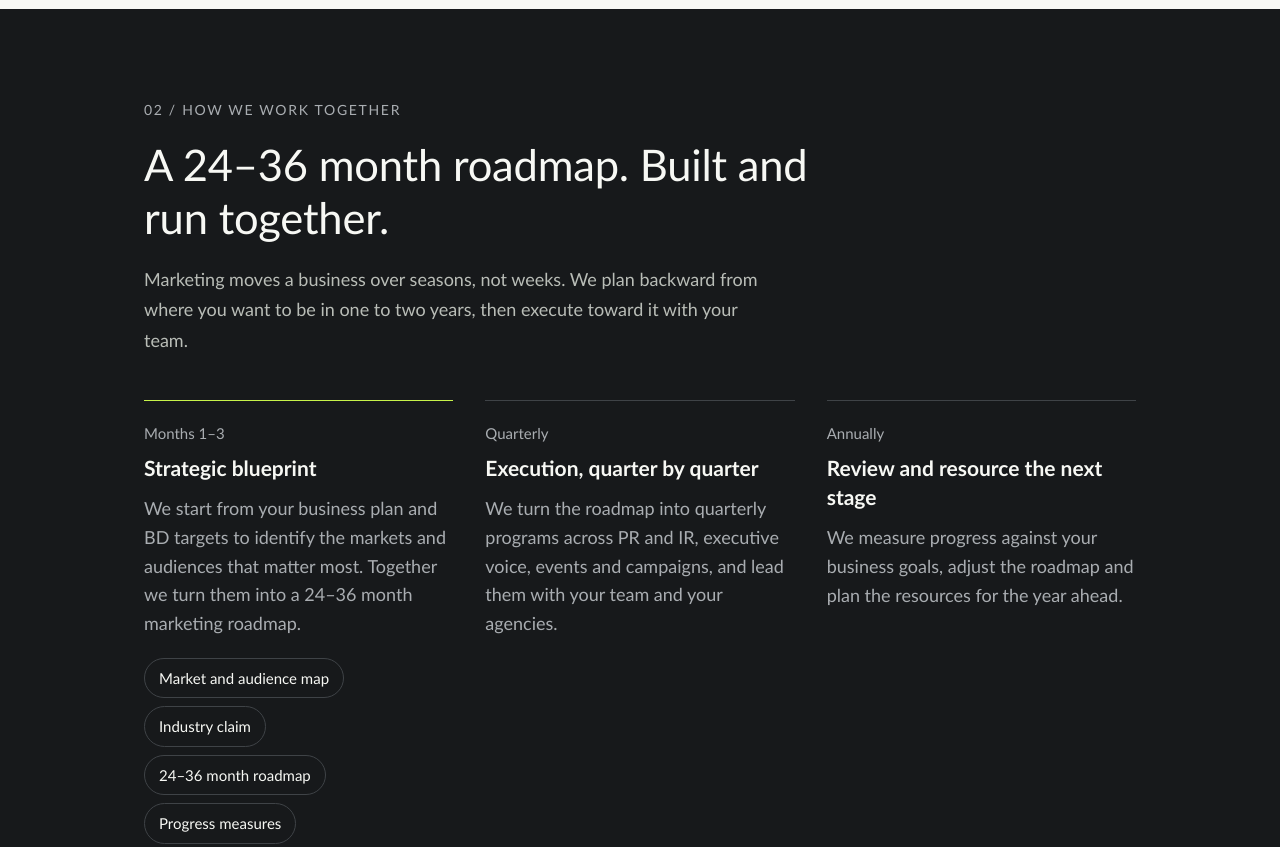
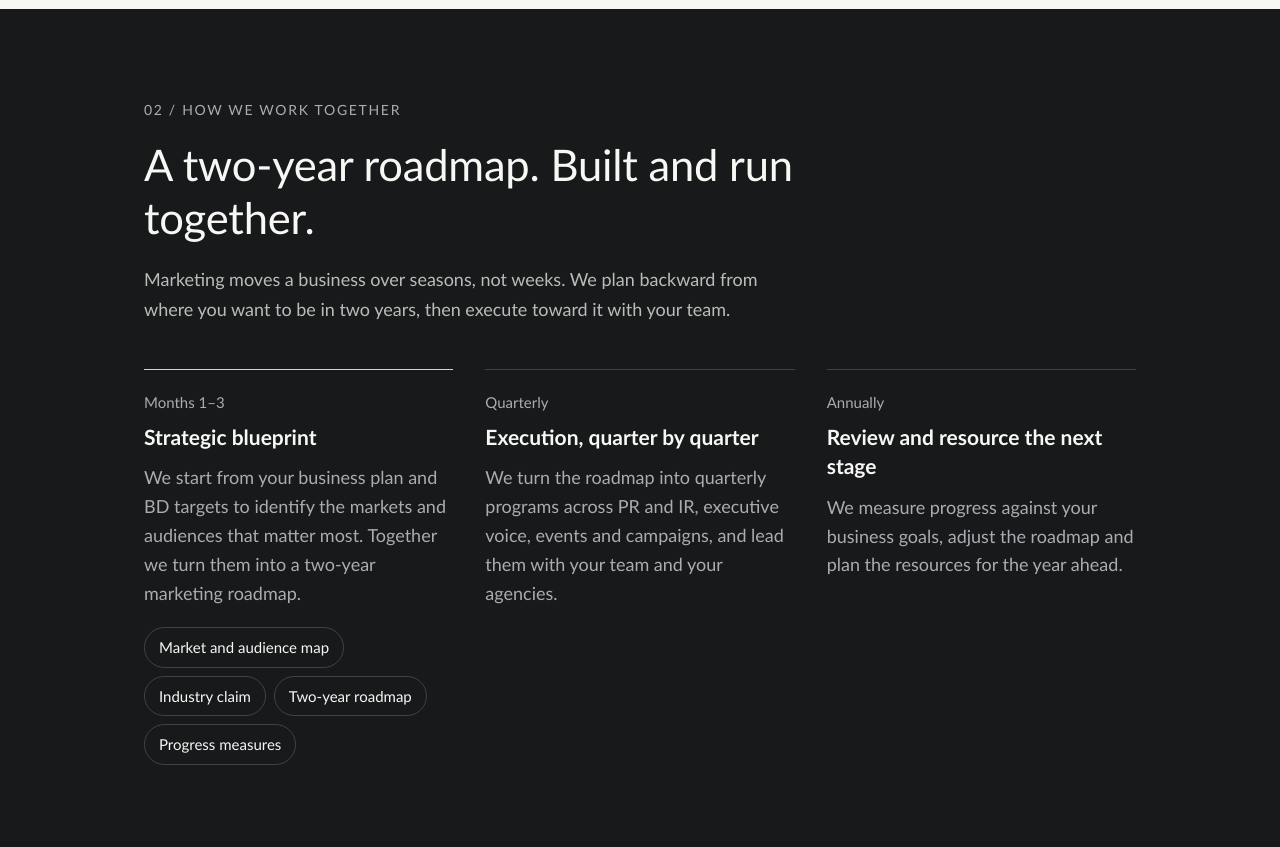
Before and after one commit to jerryjungle/jlstgco-site, a plain HTML site: page approach.html in a window 1280 px wide. Shown: the part 1380-2227 px from the top of the page. Drawn offline with Linux system fonts and the light colour scheme.

Commit message:
Unify engagement timeline to a two-year roadmap
Co-Authored-By: Claude Opus 5.5 <noreply@anthropic.com>
Claude-Session: https://claude.ai/code/session_01C1juADesMAasRMYEaovynv

```diff
--- a/approach.html
+++ b/approach.html
@@ -4,12 +4,12 @@
 <meta charset="utf-8">
 <meta name="viewport" content="width=device-width, initial-scale=1">
 <title>Approach &amp; Services · J&amp;L</title>
-<meta name="description" content="How J&amp;L works: Outside-In and Inside-Out, a 24–36 month strategic roadmap, then execution with your team quarter by quarter.">
+<meta name="description" content="How J&amp;L works: Outside-In and Inside-Out, a two-year strategic roadmap, then execution with your team quarter by quarter.">
 <link rel="canonical" href="https://jlstgco.com/approach.html">
 <meta property="og:type" content="website">
 <meta property="og:site_name" content="J&amp;L">
 <meta property="og:title" content="Approach &amp; Services · J&amp;L">
-<meta property="og:description" content="A 24–36 month roadmap. Built and run together.">
+<meta property="og:description" content="A two-year roadmap. Built and run together.">
 <meta property="og:url" content="https://jlstgco.com/approach.html">
 <meta name="theme-color" content="#17191B">
 <link rel="icon" href="favicon.svg" type="image/svg+xml">
@@ -59,14 +59,14 @@
   <section class="dark" id="services">
     <div class="wrap section">
       <p class="kicker">02 / How we work together</p>
-      <h2 class="h2">A 24–36 month roadmap. Built and run together.</h2>
-      <p class="body" style="max-width: 640px; margin-top: 20px">Marketing moves a business over seasons, not weeks. We plan backward from where you want to be in one to two years, then execute toward it with your team.</p>
+      <h2 class="h2">A two-year roadmap. Built and run together.</h2>
+      <p class="body" style="max-width: 640px; margin-top: 20px">Marketing moves a business over seasons, not weeks. We plan backward from where you want to be in two years, then execute toward it with your team.</p>
       <div class="cols">
         <div class="item on">
           <p class="tag">Months 1–3</p>
           <h3 class="lg">Strategic blueprint</h3>
-          <p style="margin-top: 12px">We start from your business plan and BD targets to identify the markets and audiences that matter most. Together we turn them into a 24–36 month marketing roadmap.</p>
-          <div class="chips"><span class="chip">Market and audience map</span><span class="chip">Industry claim</span><span class="chip">24–36 month roadmap</span><span class="chip">Progress measures</span></div>
+          <p style="margin-top: 12px">We start from your business plan and BD targets to identify the markets and audiences that matter most. Together we turn them into a two-year marketing roadmap.</p>
+          <div class="chips"><span class="chip">Market and audience map</span><span class="chip">Industry claim</span><span class="chip">Two-year roadmap</span><span class="chip">Progress measures</span></div>
         </div>
         <div class="item">
           <p class="tag">Quarterly</p>
```
Also changed, not shown: contact.html (+3 -3 lines), index.html (+2 -2 lines).
